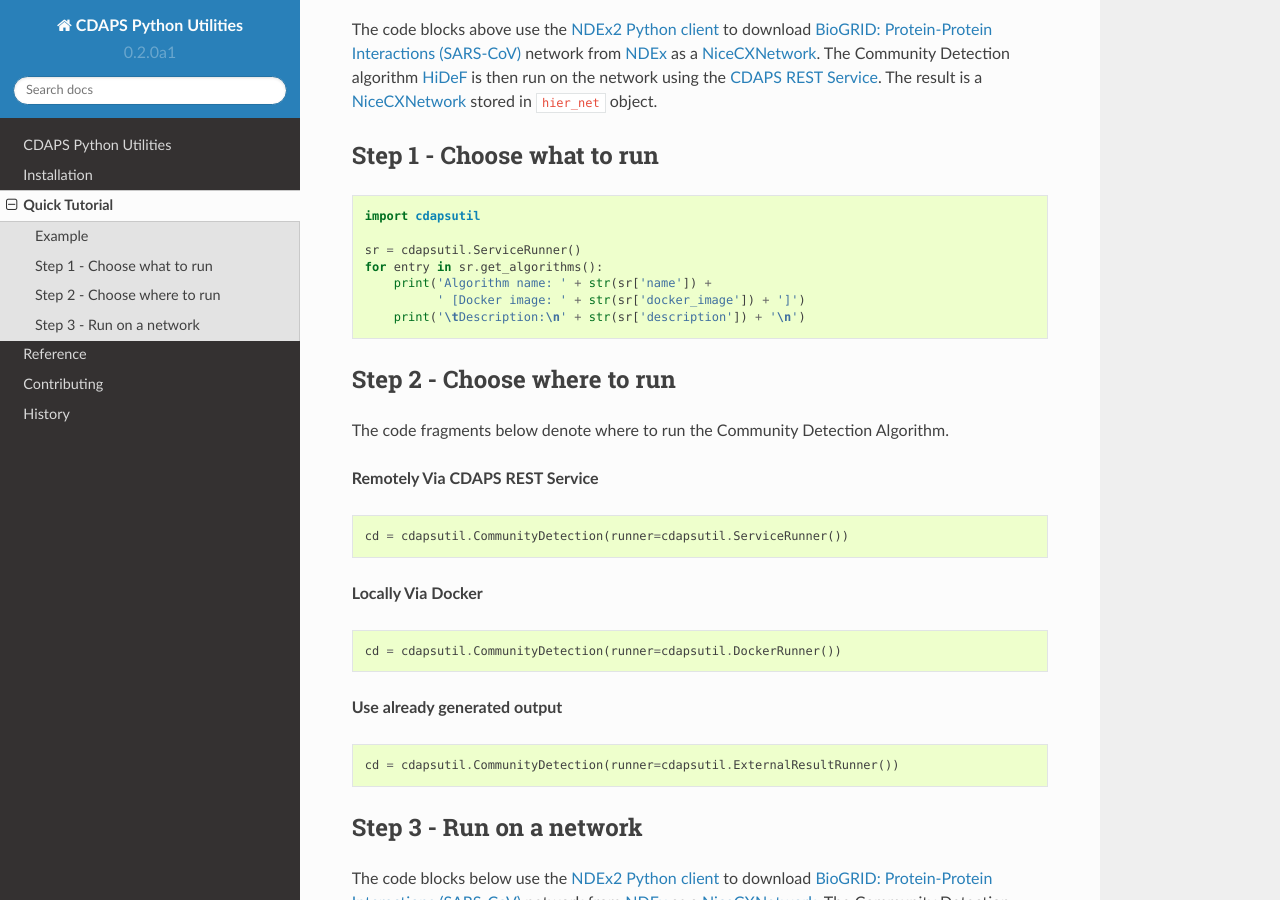
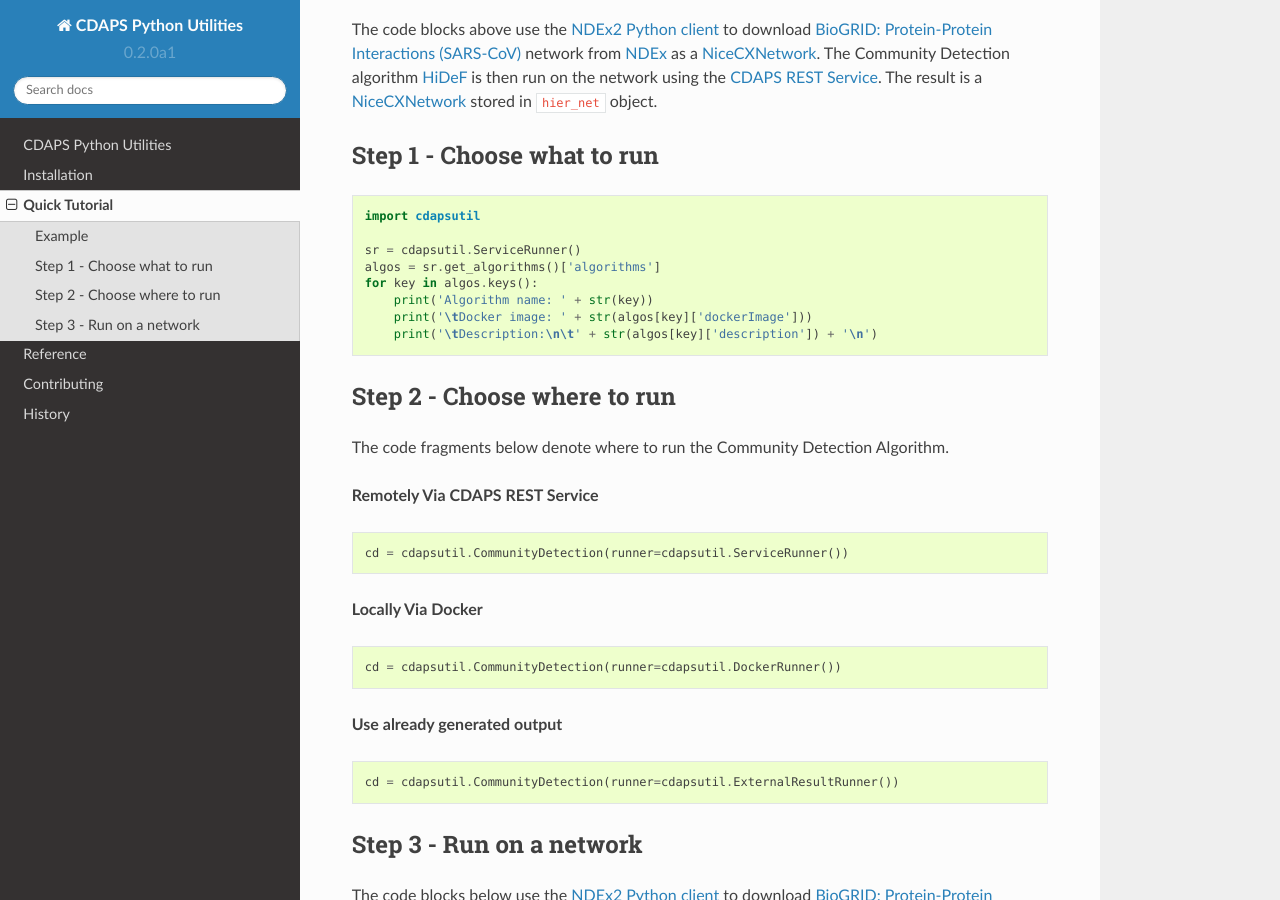
Before and after one commit to idekerlab/cdapsutil, a Sphinx documentation site: the page built from docs/quicktutorial.rst, in a window 1280 px wide and 900 px high, scrolled down 910 px. Built offline with Sphinx 7.4.7 and the Read the Docs theme 2.0.0, drawn with Linux system fonts in a browser that asks for light colours.

Commit message:
fixed bug in get_algorithms() example

```diff
--- a/docs/quicktutorial.rst
+++ b/docs/quicktutorial.rst
@@ -62,10 +62,11 @@ Step 1 - Choose what to run
     import cdapsutil
 
     sr = cdapsutil.ServiceRunner()
-    for entry in sr.get_algorithms():
-        print('Algorithm name: ' + str(sr['name']) +
-              ' [Docker image: ' + str(sr['docker_image']) + ']')
-        print('\tDescription:\n' + str(sr['description']) + '\n')
+    algos = sr.get_algorithms()['algorithms']
+    for key in algos.keys():
+        print('Algorithm name: ' + str(key))
+        print('\tDocker image: ' + str(algos[key]['dockerImage']))
+        print('\tDescription:\n\t' + str(algos[key]['description']) + '\n')
 
 Step 2 - Choose where to run
 ---------------------------------
```
